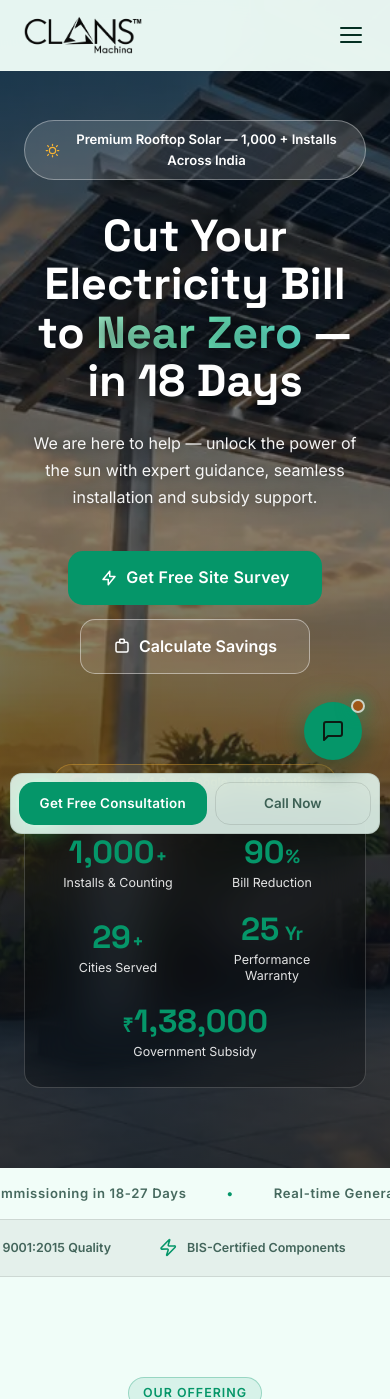
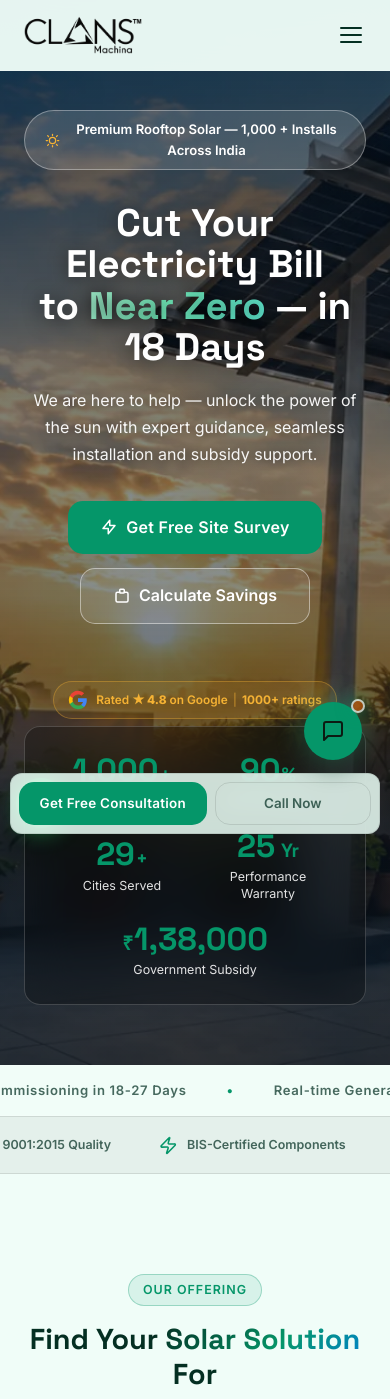
Before and after one commit to vy848698-coder/Clans, a PHP site: page /clans-machina/ in a window 390 px wide. Shown: the top 1399 px of the page. Run offline with PHP 8.4, Linux system fonts and the light colour scheme.

Commit message:
homepage image

```diff
--- a/css/styles.css
+++ b/css/styles.css
@@ -4025,10 +4025,32 @@ button.sc-back { background: none; border: none; cursor: pointer; font-family: i
    colour scrim; copy flips to light for readability. Appended
    last so it wins over theme-specific hero overrides.
    ============================================================ */
+/* Hero height follows the photo's NATURAL aspect ratio (no 100vh force), so
+   the full image shows without zoom/crop. Content stays centred, exactly as
+   the original design — only the background changed. Spacing is tightened so
+   the centred stack fits inside the photo's height. */
 .hero--photo {
+  min-height: unset;
+  aspect-ratio: 2560 / 1324;
+  padding: 100px 24px 36px;
   background:
-    linear-gradient(180deg, rgba(5,18,30,0.72) 0%, rgba(5,18,30,0.48) 45%, rgba(5,18,30,0.78) 100%),
+    linear-gradient(180deg, rgba(5,18,30,0.62) 0%, rgba(5,18,30,0.36) 45%, rgba(5,18,30,0.68) 100%),
     url('../image/commercial/homepage-hero.webp') center / cover no-repeat;
+}
+.hero--photo .hero-headline { font-size: clamp(2.4rem, 4.4vw, 4rem); margin-bottom: 1.2rem; }
+.hero--photo .hero-sub { margin-bottom: 2rem; }
+.hero--photo .hero-ctas { margin-bottom: 2rem; }
+.hero--photo .hero-trust-bar { padding: 16px 24px; }
+/* Phones: purpose-cropped portrait photo, near-full screen */
+@media (max-width: 768px) {
+  .hero--photo {
+    aspect-ratio: auto;
+    min-height: 92svh;
+    padding: 110px 24px 60px;
+    background:
+      linear-gradient(180deg, rgba(5,18,30,0.72) 0%, rgba(5,18,30,0.48) 45%, rgba(5,18,30,0.78) 100%),
+      url('../image/commercial/homepage-hero-mobile.webp') center / cover no-repeat;
+  }
 }
 /* The photo replaces the canvas animation and sun decorations */
 .hero--photo #heroCanvas,
--- a/index.html
+++ b/index.html
@@ -19,7 +19,8 @@
   <meta name="twitter:description" content="Rooftop solar for homes, businesses and housing societies across India. Transparent savings, subsidy support, and a 25-year performance warranty." />
   <meta name="twitter:image" content="https://www.clansmachina.in/image/service-residential.webp" />
   <!-- Hero photo is a CSS background (discovered late) — preload it for faster LCP -->
-  <link rel="preload" as="image" href="image/commercial/homepage-hero.webp" type="image/webp" />
+  <link rel="preload" as="image" href="image/commercial/homepage-hero.webp" type="image/webp" media="(min-width: 769px)" />
+  <link rel="preload" as="image" href="image/commercial/homepage-hero-mobile.webp" type="image/webp" media="(max-width: 768px)" />
   <link rel="stylesheet" href="css/fonts.css" />
   <link rel="stylesheet" href="css/styles.css" />
 </head>
```
Also changed, not shown: image/commercial/homepage-hero-mobile.webp (added), image/commercial/homepage-hero.webp.
